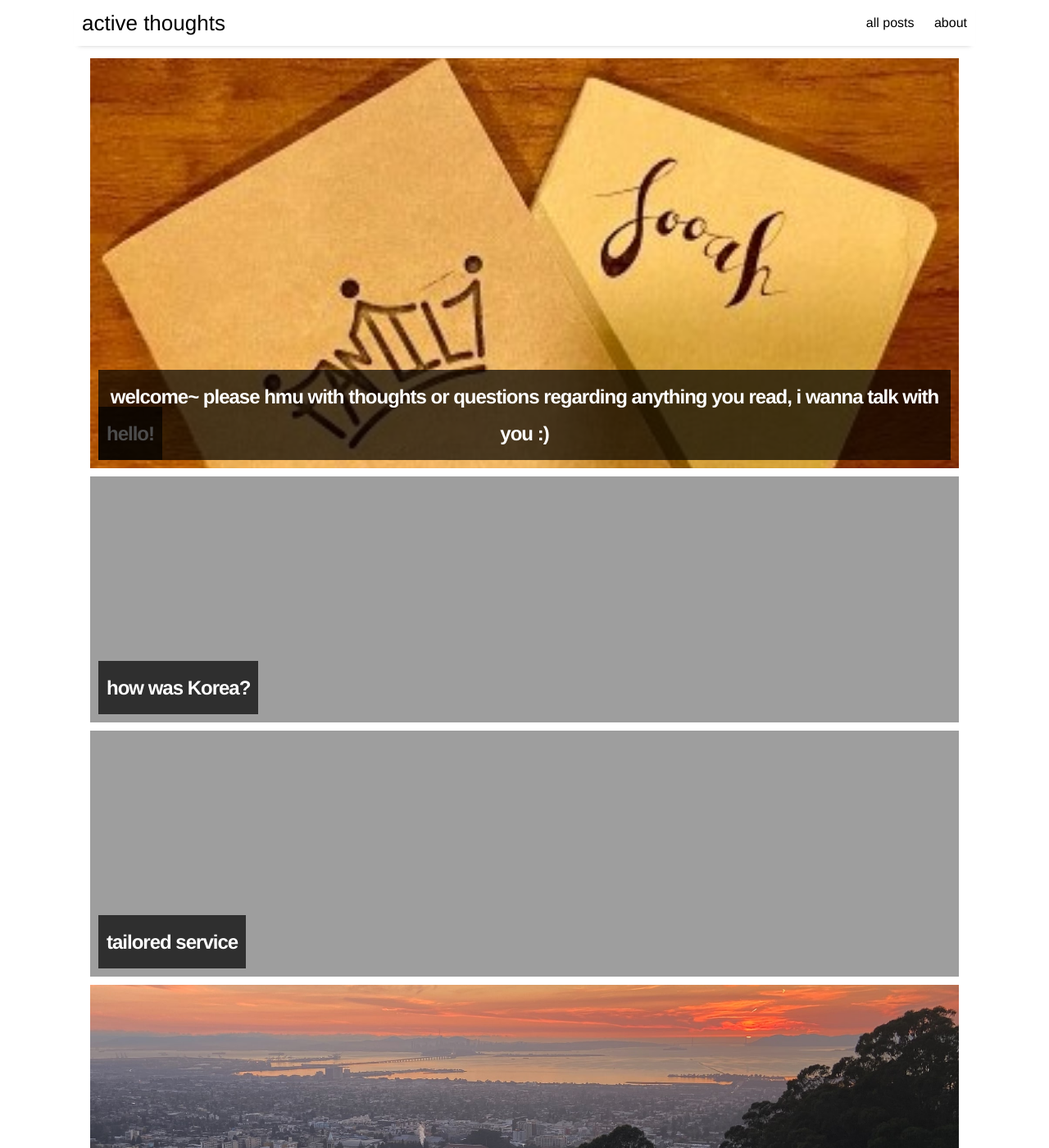
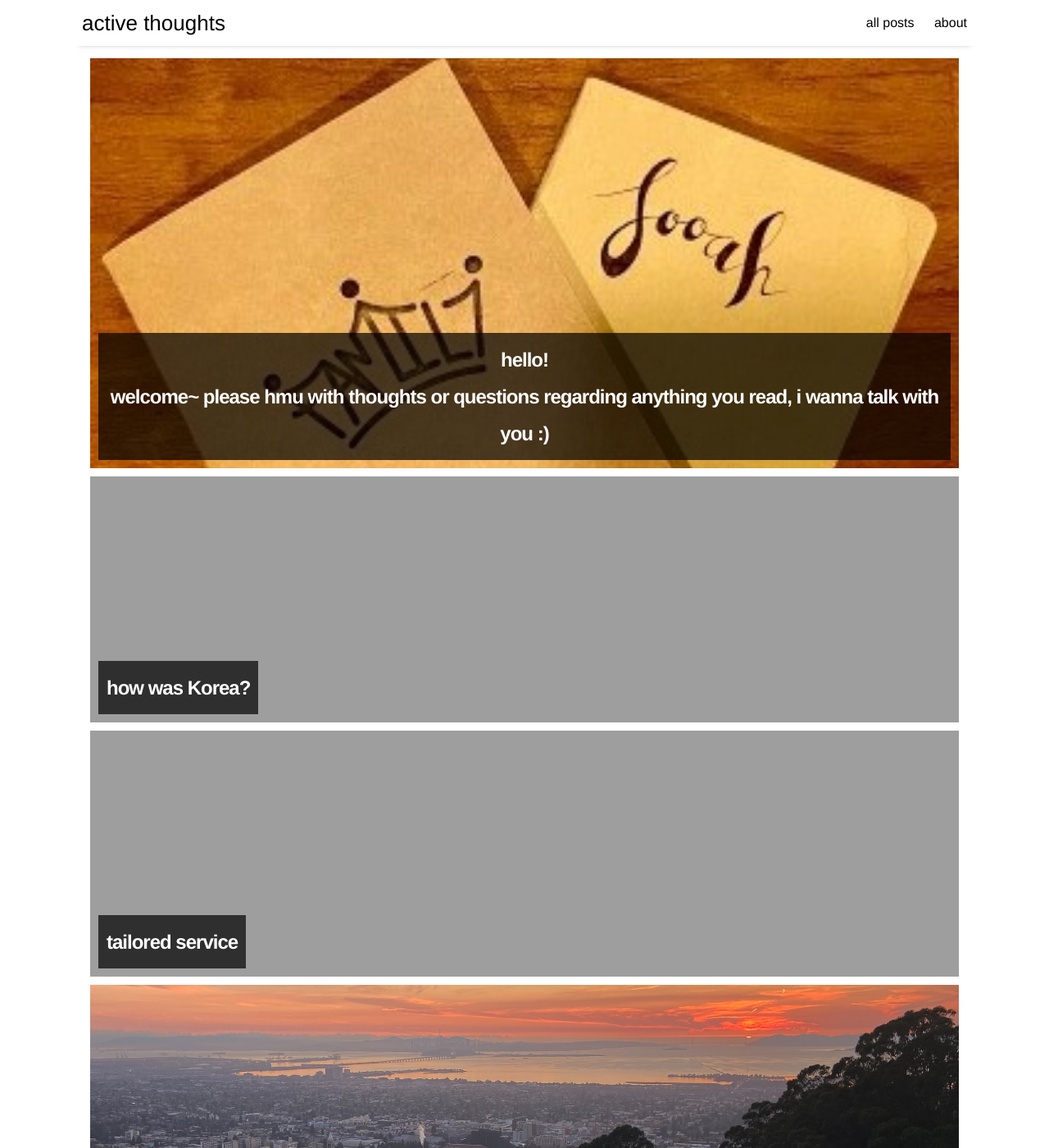
Before and after one commit to thoughtshso/blog, a Jekyll site: the page built from index.html, in a window 1280 px wide and 1400 px high. Shown: the whole window at 82% size. Built offline with Jekyll 4.4.1, drawn with Linux system fonts in a browser that asks for light colours; nearby versions of some CDN libraries; the list of posts is cut into pages by our own code.

```diff
--- a/_includes/masthead.html
+++ b/_includes/masthead.html
@@ -1,8 +1,8 @@
 <article>
   <a href="{{ site.url }}">
     <div class="masthead" style="background-image:url({{ site.url }}/assets/img/journals.jpg)">
-      <h2><span>hello!</span></h2>
-      <h2><span>welcome~ please hmu with thoughts or questions regarding anything you read, i wanna talk with you :)</span></h2>
+      <h2><span>hello! <br \>
+          welcome~ please hmu with thoughts or questions regarding anything you read, i wanna talk with you :)</span></h2>
     </div>
   </a>
 </article>
--- a/_sass/_home.scss
+++ b/_sass/_home.scss
@@ -63,7 +63,7 @@
   Masthead
 */
 
-.masthead{
+.masthead {
   height: 500px;
   margin: 5px 10px 10px;
   background-position: center;
@@ -72,13 +72,14 @@
   position: relative;
 }
 .masthead h2 {
+  text-align: center;
   bottom: 0;
   margin: 0;
   padding: 10px;
   position: absolute;
-  text-align: center;
 }
 .masthead h2 span {
+  text-align: center;
   display: inline-block;
   color: white;
   font: bold 24px/45px Helvetica, Sans-Serif;
@@ -86,7 +87,6 @@
   background: rgb(0, 0, 0); /* fallback color */
   background: rgba(0, 0, 0, 0.7);
   padding: 10px;
-  text-align: center;
 }
 .masthead span a {
   color: white;
```
